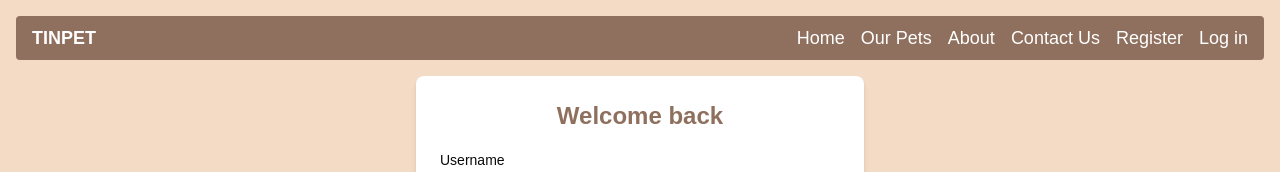
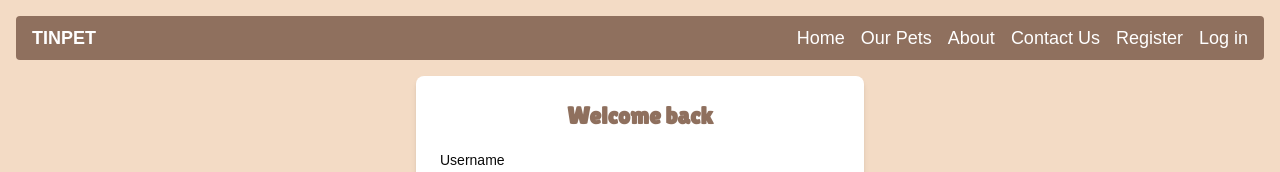
Before and after one commit to vanaspereneefje/Tinpets, a Next.js app: page /login in a window 1280 px wide. Shown: the top 172 px of the page. Built offline with nearby package versions, Linux system fonts and the light colour scheme.

Commit message:
Add font for h1 in register and login

```diff
--- a/app/login/page.jsx
+++ b/app/login/page.jsx
@@ -44,7 +44,7 @@ const LoginPage = () => {
 
     return (
         <div className="max-w-md mx-auto p-6 bg-white rounded-lg shadow-md">
-      <h2 className="text-2xl font-semibold mb-4 text-center text-customBrown">Welcome back</h2>
+      <h2 className="text-2xl font-semibold mb-4 text-center text-customBrown font-lilita">Welcome back</h2>
 
       {successMessage && (
         <div className="p-4 mb-4 bg-green-100 text-green-800 rounded">{successMessage}</div>
--- a/app/register/page.jsx
+++ b/app/register/page.jsx
@@ -48,7 +48,7 @@ const RegisterPage = () => {
 
   return (
     <div className="max-w-md mx-auto p-6 bg-white rounded-lg shadow-md">
-      <h2 className="text-2xl font-semibold mb-4 text-center text-customDarkBrown">Register</h2>
+      <h2 className="text-2xl font-semibold mb-4 text-center text-customDarkBrown font-lilita">Register</h2>
 
       {successMessage && (
         <div className="p-4 mb-4 bg-green-100 text-green-800 rounded">{successMessage}</div>
```
